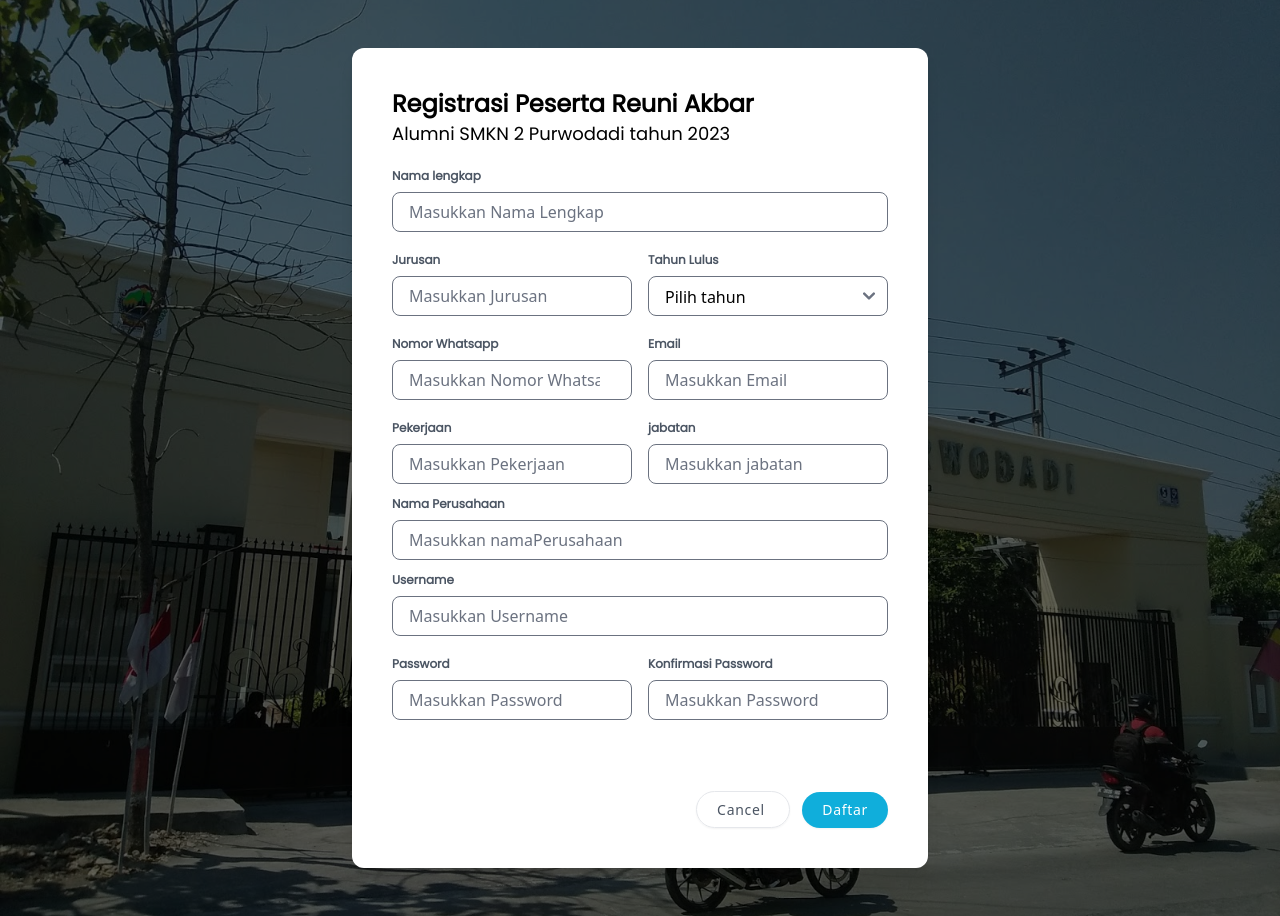
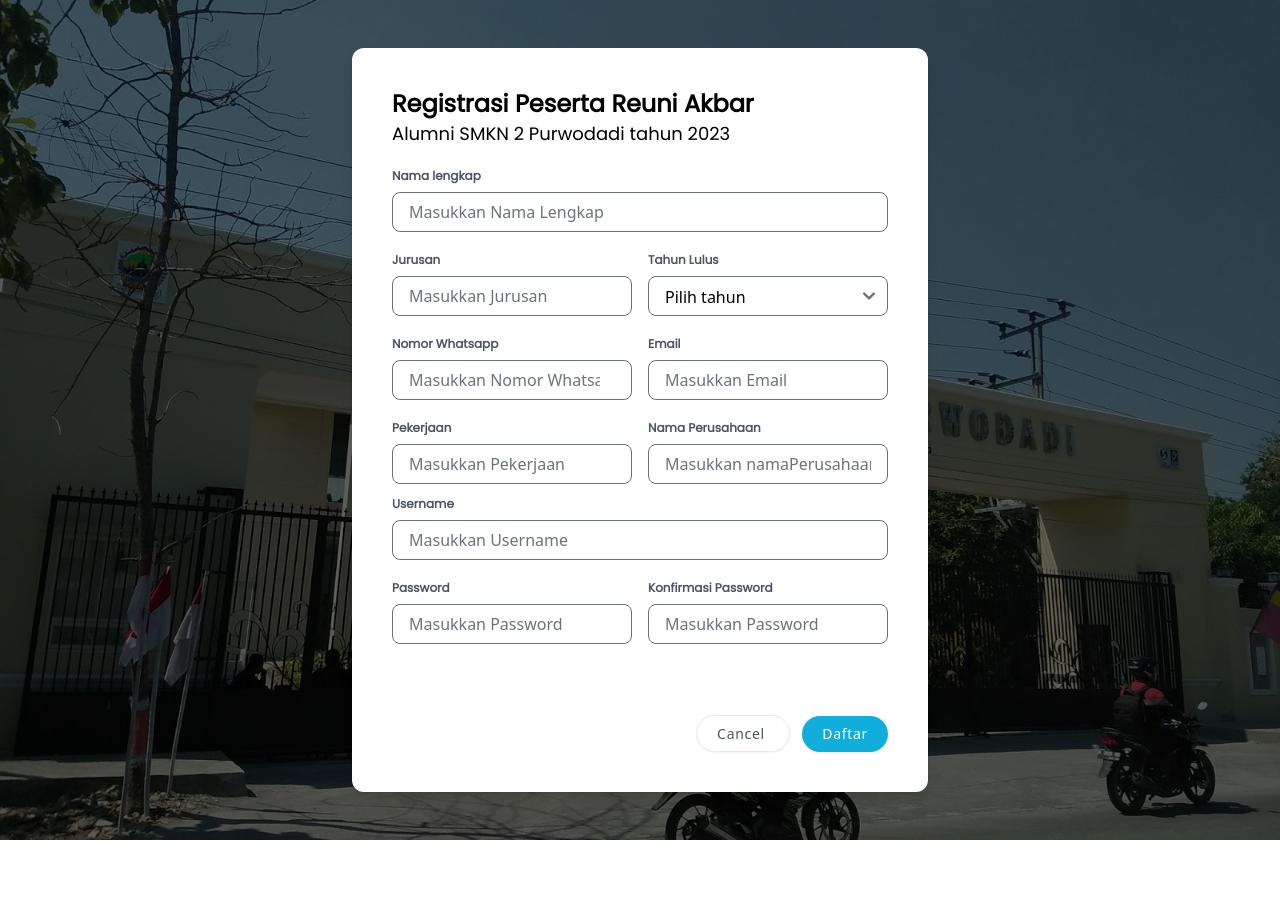
Before and after one commit to Rizalfaizin06/Reuni_SMKN2_PWD, a CodeIgniter app: page /Reuni_SMKN2_PWD/auth/registrasi in a window 1280 px wide. After the commit the page ends 840 px from the top, so only its background shows below. Run offline with CodeIgniter, Linux system fonts and the light colour scheme; style sheets or scripts are compiled from the project's sources; some libraries are stand-ins or nearby versions.

Commit message:
revisi menghilangkan field jabatan dan memperpanjang pagination

```diff
--- a/application/config/config.php
+++ b/application/config/config.php
@@ -23,6 +23,8 @@ defined('BASEPATH') or exit('No direct script access allowed');
 | a PHP script and you can easily do that on your own.
 |
 */
+// $config['base_url'] = 'https://reuni.rizalscompanylab.my.id/';
+
 $config['base_url'] = 'https://localhost/Reuni_SMKN2_PWD/';
 
 /*
--- a/application/config/database.php
+++ b/application/config/database.php
@@ -79,6 +79,9 @@ $db['default'] = array(
 	'username' => 'rizal',
 	'password' => 'rizal',
 	'database' => 'db_reuni_smkn2_pwd',
+	// 'username' => 'fira3489_rizal',
+	// 'password' => 'tY%=Cz+#jPUi',
+	// 'database' => 'fira3489_bukber_smk2_pwd',
 	'dbdriver' => 'mysqli',
 	'dbprefix' => '',
 	'pconnect' => FALSE,
--- a/application/config/pagination.php
+++ b/application/config/pagination.php
@@ -2,7 +2,7 @@
 
 //config
 
-$config['num_links'] = 3;
+$config['num_links'] = 5;
 
 //styling
 $config['full_tag_open'] = '<nav aria-label="Page navigation example">
--- a/application/controllers/Dashboard.php
+++ b/application/controllers/Dashboard.php
@@ -51,7 +51,7 @@ class Dashboard extends CI_Controller
         }
 
         //--pagination--
-        $row_per_page = 5;
+        $row_per_page = 20;
 
         if ($row_no != 0) {
             $row_no = ($row_no - 1) * $row_per_page;
--- a/application/views/dashboard_alumni.php
+++ b/application/views/dashboard_alumni.php
@@ -35,9 +35,9 @@
                 <p class="text-lg font-bold font-poppins text-white">
                     <?= $this->session->userdata('user_pekerjaan'); ?>
                 </p>
-                <p class="text-lg font-bold font-poppins text-white">
-                    <?= $this->session->userdata('user_jabatan'); ?>
-                </p>
+                <!--<p class="text-lg font-bold font-poppins text-white">-->
+                <!--    <?= $this->session->userdata('user_jabatan'); ?>-->
+                <!--</p>-->
                 <p class="text-lg font-bold font-poppins text-white">
                     <?= $this->session->userdata('user_namaPerusahaan'); ?>
                 </p>
--- a/application/views/login.php
+++ b/application/views/login.php
@@ -60,8 +60,7 @@
                         </label>
                     </div>
                     <div class="text-sm">
-                        <a onclick="return alert('Untuk Sementara Dapat Menghubungi Admin Untuk Reset Password');"
-                            class="font-medium text-primary hover:text-primary">
+                        <a onclick="return alert('Untuk Sementara Dapat Menghubungi Admin Untuk Reset Password');" class="font-medium text-primary hover:text-primary">
                             Forgot your password?
                         </a>
                     </div>
--- a/application/views/registrasi.php
+++ b/application/views/registrasi.php
@@ -73,7 +73,7 @@
                                             <option>Pilih tahun</option>
                                             <?php
                                             $tahunSekarang = date('Y');
-                                            for ($i = $tahunSekarang - 1; $i >= 2010; $i--) {
+                                            for ($i = $tahunSekarang - 1; $i >= 2007; $i--) {
                                                 $selected = '';
                                                 if (isset($tahunLulus) && $tahunLulus == $i) {
                                                     $selected = 'selected';
@@ -118,21 +118,11 @@
                                             type="text" name="pekerjaan" id="pekerjaan"
                                             value="<?= (isset($pekerjaan)) ? $pekerjaan : '' ?>" required>
                                     </div>
+                                    <input placeholder="Masukkan jabatan"
+
+                                            value="Manusia Biasa" required type="hidden"
+                                            name="jabatan" id="jabatan">
                                     <div class="w-full flex flex-col mb-3">
-                                        <label class="font-poppins font-semibold text-gray-600 py-2">jabatan</label>
-                                        <input placeholder="Masukkan jabatan"
-                                            class="appearance-none block w-full bg-grey-lighter text-grey-darker border border-grey-lighter rounded-lg h-10 px-4"
-                                            value="<?= (isset($jabatan)) ? $jabatan : '' ?>" required type="text"
-                                            name="jabatan" id="jabatan">
-                                        <p class="font-poppins text-sm text-red-500 hidden mt-3" id="error">Please fill
-                                            out
-                                            this field.
-                                        </p>
-                                    </div>
-                                </div>
-
-                                <div class="md:flex flex-row md:space-x-4 w-full text-xs">
-                                    <div class="mb-3 space-y-2 w-full text-xs">
                                         <label class="font-poppins font-semibold text-gray-600 py-2">Nama
                                             Perusahaan</label>
                                         <input placeholder="Masukkan namaPerusahaan"
@@ -142,6 +132,7 @@
                                         <p class="font-poppins text-red text-xs hidden">Please fill out this field.</p>
                                     </div>
                                 </div>
+
                                 <div class="md:flex flex-row md:space-x-4 w-full text-xs">
                                     <div class="mb-3 space-y-2 w-full text-xs">
                                         <label class="font-poppins font-semibold text-gray-600 py-2">Username</label>
```
Also changed, not shown: application/views/verifikasi_pembayaran.php (+9 -9 lines).
